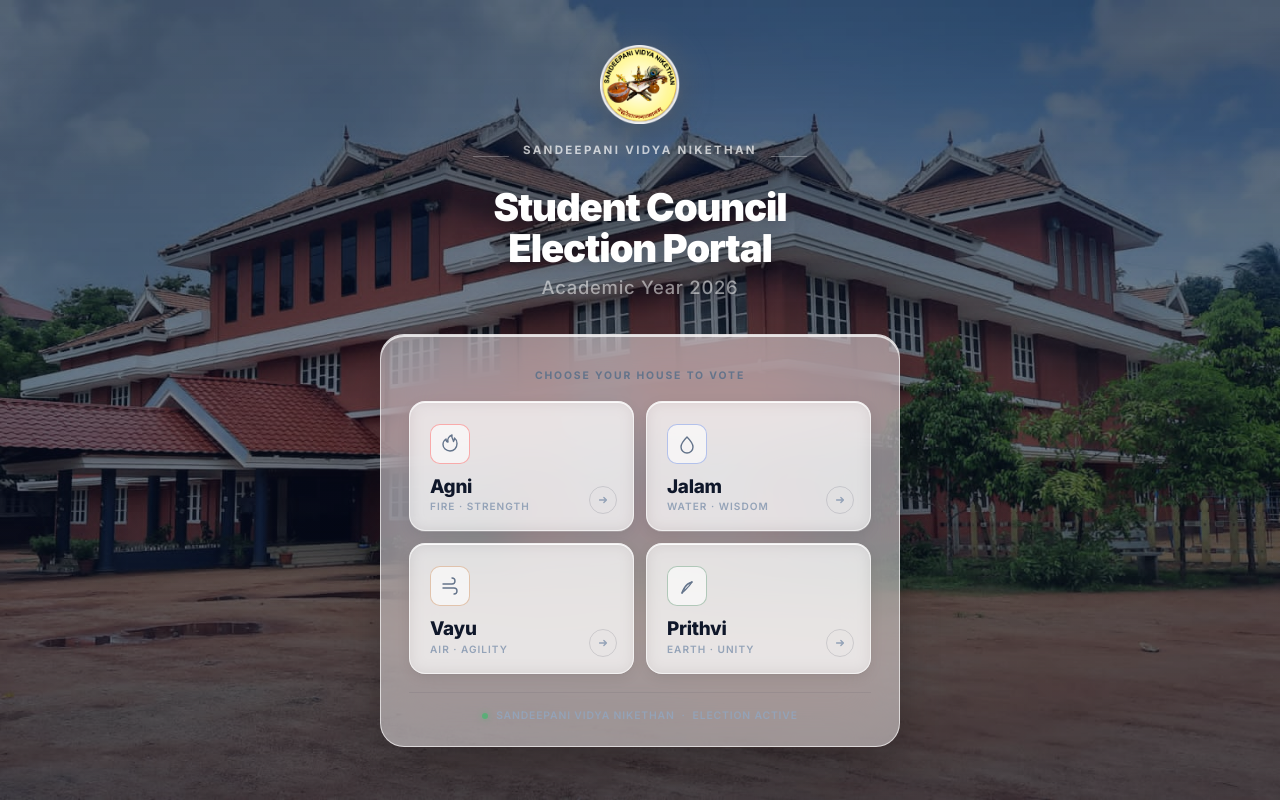
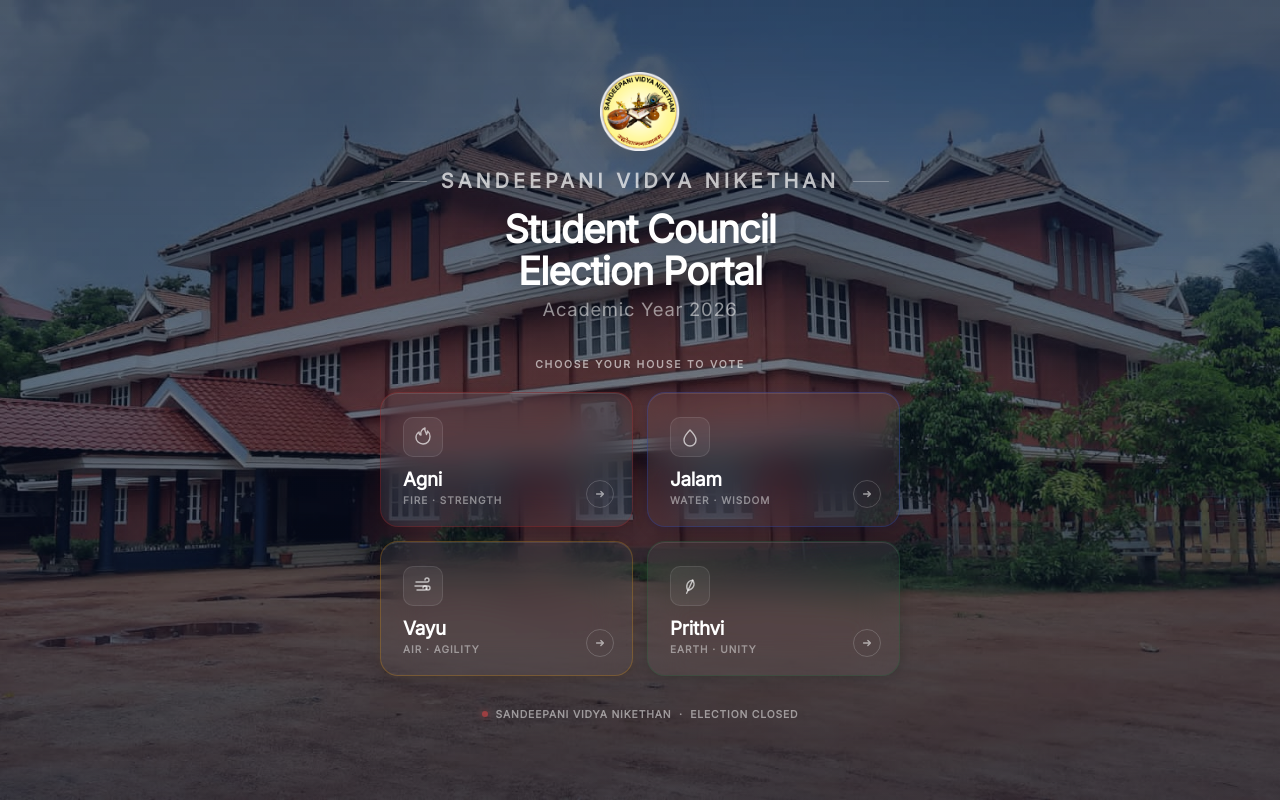
Before and after one commit to webstaxx/election-system, a Flask app: page / in a window 1280 px wide. Run offline with Flask 3, Linux system fonts and the light colour scheme; data comes from the database, SQL or seed files in the repository.

Commit message:
Final touches

```diff
--- a/templates/admin.html
+++ b/templates/admin.html
@@ -632,8 +632,8 @@ body {
 
     <div class="hero">
         <div>
-            <h1>🗳 Student Council Elections</h1>
-            <p class="subtitle">Election Administration Dashboard</p>
+            <h1>🖲️ School Election</h1>
+            <p class="subtitle">Admin Dashboardd</p>
         </div>
         <div id="dashboardStatusBadge">Loading...</div>
     </div>
--- a/templates/index.html
+++ b/templates/index.html
@@ -4,7 +4,7 @@
 <meta charset="UTF-8">
 <meta name="viewport" content="width=device-width, initial-scale=1.0">
 <title>Student Council Election 2026 · Sandeepani Vidya Nikethan</title>
-<link href="https://fonts.googleapis.com/css2?family=Inter:wght@400;500;600;700;800;900&display=swap" rel="stylesheet">
+<link href="https://fonts.googleapis.com/css2?family=Inter:wght=400;500;600;700;800;900&display=swap" rel="stylesheet">
 <style>
 
 /* ── Reset ──────────────────────────────────────── */
@@ -16,16 +16,16 @@
 /* ── Tokens ─────────────────────────────────────── */
 :root {
   --agni:           #b91c1c;
-  --agni-border:    rgba(255, 0, 0, 0.3);
+  --agni-border:    rgba(255, 0, 0, 0.4);
 
   --jalam:          #1d4ed8;
-  --jalam-border:   rgba(29,78,216,0.30);
+  --jalam-border:   rgba(29,78,216,0.40);
 
   --vayu:           #E3940C;
-  --vayu-border:    rgba(180,83,9,0.30);
+  --vayu-border:    rgba(180,83,9,0.40);
 
   --prithvi:        #166534;
-  --prithvi-border: rgba(22,101,52,0.30);
+  --prithvi-border: rgba(22,101,52,0.40);
 
   --ease: cubic-bezier(0.4, 0, 0.2, 1);
 }
@@ -58,9 +58,9 @@ body::before {
   inset: 0;
   background: linear-gradient(
     180deg,
-    rgba(8, 15, 35, 0.60) 0%,
-    rgba(8, 15, 35, 0.50) 45%,
-    rgba(8, 15, 35, 0.65) 100%
+    rgba(8, 15, 35, 0.65) 0%,
+    rgba(8, 15, 35, 0.55) 45%,
+    rgba(8, 15, 35, 0.70) 100%
   );
   z-index: 0;
 }
@@ -75,7 +75,7 @@ body::before {
   flex-direction: column;
   align-items: center;
   text-align: center;
-  padding-bottom: 36px;
+  padding-bottom: 32px;
 }
 
 .school-logo {
@@ -83,19 +83,17 @@ body::before {
   height: 80px;
   object-fit: contain;
   border-radius: 18px;
-  /* Subtle white ring so logo separates from any dark photo behind it */
   filter: drop-shadow(0 0 16px rgba(255,255,255,0.22))
           drop-shadow(0 4px 14px rgba(0,0,0,0.40));
   margin-bottom: 18px;
 }
 
 .school-name {
-  font-size: .72rem;
+  font-size: clamp(1.05rem, 2.5vw, 1.25rem);
   font-weight: 700;
   letter-spacing: .20em;
   text-transform: uppercase;
   color: rgba(255,255,255,0.70);
-  margin-bottom: 14px;
 }
 
 /* Thin rule flanking the school name */
@@ -132,31 +130,19 @@ body::before {
 }
 
 /* ════════════════════════════════════════
-   ZONE B — Glass house card panel
+   ZONE B — Isolated House Grid
 ════════════════════════════════════════ */
-.zone-b {
+.zone-b-grid {
   position: relative;
   z-index: 1;
   width: 100%;
   max-width: 520px;
-
-  /* The one glass surface on the page */
-  background: rgba(255,255,255,0.46);
-  backdrop-filter: blur(28px) saturate(175%);
-  -webkit-backdrop-filter: blur(28px) saturate(175%);
-  border: 1px solid rgba(255,255,255,0.64);
-  border-radius: 24px;
-  box-shadow:
-    0 2px 0 rgba(255,255,255,0.75) inset,
-    0 8px 28px rgba(0,0,0,0.12),
-    0 28px 64px rgba(0,0,0,0.16);
-  padding: 28px 28px 24px;
 }
 
 /* Small prompt above the grid */
 .grid-label {
   text-align: center;
-  margin-bottom: 18px;
+  margin-bottom: 20px;
 }
 
 .grid-label-text {
@@ -164,28 +150,30 @@ body::before {
   font-weight: 700;
   letter-spacing: .18em;
   text-transform: uppercase;
-  color: #64748b;
+  color: rgba(255, 255, 255, 0.6);
 }
 
 /* 2×2 grid */
 .house-grid {
   display: grid;
   grid-template-columns: 1fr 1fr;
-  gap: 12px;
+  gap: 14px;
 }
 
-/* ── House card (preserved from established system) ── */
+/* ── House card ── */
 .house-card {
   position: relative;
   display: flex;
   flex-direction: column;
   align-items: flex-start;
-  padding: 22px 20px 18px;
-  background: rgba(255,255,255,0.52);
-  backdrop-filter: blur(8px);
-  -webkit-backdrop-filter: blur(8px);
-  border: 1px solid rgba(255,255,255,0.62);
-  border-radius: 16px;
+  padding: 24px 22px 20px;
+  /* Completely transparent glass base at rest */
+  background: rgba(255, 255, 255, 0.04);
+  backdrop-filter: blur(20px) saturate(120%);
+  -webkit-backdrop-filter: blur(20px) saturate(120%);
+  /* Uses a faint, color-coded border outline */
+  border: 1px solid var(--card-default-border);
+  border-radius: 18px;
   cursor: pointer;
   overflow: hidden;
   user-select: none;
@@ -195,17 +183,18 @@ body::before {
     background   .24s var(--ease),
     border-color .24s var(--ease),
     box-shadow   .24s var(--ease);
+  /* Appends a tiny micro-glow onto the border shape */
   box-shadow:
-    0 1px 3px  rgba(0,0,0,0.04),
-    0 4px 14px rgba(0,0,0,0.07),
-    inset 0 1px 0 rgba(255,255,255,0.90);
+    0 4px 14px rgba(0, 0, 0, 0.15),
+    inset 0 1px 0 rgba(255, 255, 255, 0.1),
+    var(--card-default-glow);
 }
 
 /* Left accent bar — grows on hover */
 .house-card::before {
   content: '';
   position: absolute;
-  left: 0; top: 14px; bottom: 14px;
+  left: 0; top: 16px; bottom: 16px;
   width: 0;
   border-radius: 0 3px 3px 0;
   background: var(--card-theme);
@@ -213,16 +202,40 @@ body::before {
 }
 
 .house-card:hover::before { width: 3px; }
-.house-card:hover { transform: translateY(-3px); }
+
+/* Triggers the dip-to-clear then explode-to-glow sequence */
+.house-card:hover {
+  transform: translateY(-4px);
+  animation: dip-and-glow 0.48s var(--ease) forwards;
+}
 .house-card:active { transform: translateY(-1px) scale(0.984); }
+
+/* The custom animation flow handles the visual dip */
+@keyframes dip-and-glow {
+  0% {
+    background: rgba(255, 255, 255, 0);
+    border-color: rgba(255, 255, 255, 0.08);
+    box-shadow: 0 4px 14px rgba(0, 0, 0, 0.1);
+  }
+  20% {
+    background: rgba(255, 255, 255, 0);
+    border-color: rgba(255, 255, 255, 0.08);
+    box-shadow: 0 4px 14px rgba(0, 0, 0, 0.1);
+  }
+  100% {
+    background: var(--card-hover-bg);
+    border-color: var(--card-border);
+    box-shadow: var(--card-hover-shadow);
+  }
+}
 
 /* Icon */
 .house-icon {
   width: 40px;
   height: 40px;
   border-radius: 10px;
-  background: rgba(255,255,255,0.62);
-  border: 1px solid var(--card-border);
+  background: rgba(255, 255, 255, 0.06);
+  border: 1px solid rgba(255, 255, 255, 0.1);
   display: flex;
   align-items: center;
   justify-content: center;
@@ -234,7 +247,7 @@ body::before {
 .house-icon svg { width: 20px; height: 20px; }
 
 .house-icon svg path {
-  stroke: #64748b;
+  stroke: rgba(255, 255, 255, 0.65);
   transition: stroke .22s var(--ease);
 }
 
@@ -242,7 +255,7 @@ body::before {
   font-size: 1.18rem;
   font-weight: 800;
   letter-spacing: -.015em;
-  color: #0f172a;
+  color: #ffffff;
   line-height: 1;
   margin-bottom: 4px;
   transition: color .2s var(--ease);
@@ -253,17 +266,17 @@ body::before {
   font-weight: 600;
   letter-spacing: .10em;
   text-transform: uppercase;
-  color: #94a3b8;
+  color: rgba(255, 255, 255, 0.45);
 }
 
 /* Arrow circle */
 .house-arrow {
   position: absolute;
-  bottom: 16px; right: 16px;
+  bottom: 18px; right: 18px;
   width: 28px; height: 28px;
   border-radius: 50%;
   background: transparent;
-  border: 1.5px solid rgba(15,23,42,0.12);
+  border: 1.5px solid rgba(255, 255, 255, 0.18);
   display: flex;
   align-items: center;
   justify-content: center;
@@ -276,70 +289,81 @@ body::before {
 .house-arrow svg { width: 12px; height: 12px; }
 
 .house-arrow svg path {
-  stroke: #94a3b8;
+  stroke: rgba(255, 255, 255, 0.55);
   transition: stroke .2s var(--ease);
 }
 
-/* ── Per-house hover ── */
-.agni-card  { --card-theme: var(--agni);   --card-border: var(--agni-border);   }
-.jalam-card { --card-theme: var(--jalam);  --card-border: var(--jalam-border);  }
-.vayu-card  { --card-theme: var(--vayu);   --card-border: var(--vayu-border);   }
-.prithvi-card{ --card-theme: var(--prithvi); --card-border: var(--prithvi-border); }
-
-.agni-card:hover {
-  background: rgba(185,28,28,0.06); border-color: var(--agni-border);
-  box-shadow: 0 4px 20px rgba(185,28,28,0.14), 0 14px 36px rgba(0,0,0,0.10), inset 0 1px 0 rgba(255,255,255,0.70);
+/* ── Per-house configs (Custom Initial Borders & Glow Ecosystems) ── */
+.agni-card  {
+  --card-theme: var(--agni);
+  --card-border: var(--agni-border);
+  --card-default-border: rgba(185, 28, 28, 0.28);
+  --card-default-glow: 0 0 12px rgba(185, 28, 28, 0.08);
+  --card-hover-bg: rgba(185, 28, 28, 0.15);
+  --card-hover-shadow: 0 12px 32px rgba(185, 28, 28, 0.25), inset 0 1px 0 rgba(255, 255, 255, 0.2);
 }
-.agni-card:hover .house-name               { color: var(--agni); }
-.agni-card:hover .house-icon               { background: rgba(185,28,28,0.08); border-color: var(--agni-border); }
-.agni-card:hover .house-icon svg path      { stroke: var(--agni); }
+.agni-card:hover .house-name               { color: #ffffff; }
+.agni-card:hover .house-icon               { background: rgba(185, 28, 28, 0.25); border-color: var(--agni-border); }
+.agni-card:hover .house-icon svg path      { stroke: #ff6b6b; }
 .agni-card:hover .house-arrow              { background: var(--agni); border-color: var(--agni); transform: scale(1.1); }
 .agni-card:hover .house-arrow svg path     { stroke: #fff; }
 
-.jalam-card:hover {
-  background: rgba(29,78,216,0.06); border-color: var(--jalam-border);
-  box-shadow: 0 4px 20px rgba(29,78,216,0.14), 0 14px 36px rgba(0,0,0,0.10), inset 0 1px 0 rgba(255,255,255,0.70);
+.jalam-card {
+  --card-theme: var(--jalam);
+  --card-border: var(--jalam-border);
+  --card-default-border: rgba(29, 78, 216, 0.28);
+  --card-default-glow: 0 0 12px rgba(29, 78, 216, 0.08);
+  --card-hover-bg: rgba(29, 78, 216, 0.15);
+  --card-hover-shadow: 0 12px 32px rgba(29, 78, 216, 0.25), inset 0 1px 0 rgba(255, 255, 255, 0.2);
 }
-.jalam-card:hover .house-name              { color: var(--jalam); }
-.jalam-card:hover .house-icon              { background: rgba(29,78,216,0.08); border-color: var(--jalam-border); }
-.jalam-card:hover .house-icon svg path     { stroke: var(--jalam); }
+.jalam-card:hover .house-name              { color: #ffffff; }
+.jalam-card:hover .house-icon              { background: rgba(29, 78, 216, 0.25); border-color: var(--jalam-border); }
+.jalam-card:hover .house-icon svg path     { stroke: #60a5fa; }
 .jalam-card:hover .house-arrow             { background: var(--jalam); border-color: var(--jalam); transform: scale(1.1); }
 .jalam-card:hover .house-arrow svg path    { stroke: #fff; }
 
-.vayu-card:hover {
-  background: rgba(180,83,9,0.06); border-color: var(--vayu-border);
-  box-shadow: 0 4px 20px rgba(180,83,9,0.14), 0 14px 36px rgba(0,0,0,0.10), inset 0 1px 0 rgba(255,255,255,0.70);
+.vayu-card  {
+  --card-theme: var(--vayu);
+  --card-border: var(--vayu-border);
+  --card-default-border: rgba(227, 148, 12, 0.28);
+  --card-default-glow: 0 0 12px rgba(227, 148, 12, 0.08);
+  --card-hover-bg: rgba(227, 148, 12, 0.15);
+  --card-hover-shadow: 0 12px 32px rgba(227, 148, 12, 0.25), inset 0 1px 0 rgba(255, 255, 255, 0.2);
 }
-.vayu-card:hover .house-name               { color: var(--vayu); }
-.vayu-card:hover .house-icon               { background: rgba(180,83,9,0.08); border-color: var(--vayu-border); }
-.vayu-card:hover .house-icon svg path      { stroke: var(--vayu); }
+.vayu-card:hover .house-name               { color: #ffffff; }
+.vayu-card:hover .house-icon               { background: rgba(227, 148, 12, 0.25); border-color: var(--vayu-border); }
+.vayu-card:hover .house-icon svg path      { stroke: #fbbf24; }
 .vayu-card:hover .house-arrow              { background: var(--vayu); border-color: var(--vayu); transform: scale(1.1); }
 .vayu-card:hover .house-arrow svg path     { stroke: #fff; }
 
-.prithvi-card:hover {
-  background: rgba(22,101,52,0.06); border-color: var(--prithvi-border);
-  box-shadow: 0 4px 20px rgba(22,101,52,0.14), 0 14px 36px rgba(0,0,0,0.10), inset 0 1px 0 rgba(255,255,255,0.70);
+.prithvi-card {
+  --card-theme: var(--prithvi);
+  --card-border: var(--prithvi-border);
+  --card-default-border: rgba(22, 101, 52, 0.28);
+  --card-default-glow: 0 0 12px rgba(22, 101, 52, 0.08);
+  --card-hover-bg: rgba(22, 101, 52, 0.15);
+  --card-hover-shadow: 0 12px 32px rgba(22, 101, 52, 0.25), inset 0 1px 0 rgba(255, 255, 255, 0.2);
 }
-.prithvi-card:hover .house-name            { color: var(--prithvi); }
-.prithvi-card:hover .house-icon            { background: rgba(22,101,52,0.08); border-color: var(--prithvi-border); }
-.prithvi-card:hover .house-icon svg path   { stroke: var(--prithvi); }
+.prithvi-card:hover .house-name            { color: #ffffff; }
+.prithvi-card:hover .house-icon            { background: rgba(22, 101, 52, 0.25); border-color: var(--prithvi-border); }
+.prithvi-card:hover .house-icon svg path   { stroke: #4ade80; }
 .prithvi-card:hover .house-arrow           { background: var(--prithvi); border-color: var(--prithvi); transform: scale(1.1); }
 .prithvi-card:hover .house-arrow svg path  { stroke: #fff; }
 
 .house-card:focus-visible {
-  outline: 3px solid rgba(255,255,255,0.55);
+  outline: 3px solid rgba(255,255,255,0.4);
   outline-offset: 3px;
 }
 
-/* Footer inside zone B */
-.zone-b-footer {
+/* Standalone Page Footer */
+.page-footer {
+  position: relative;
+  z-index: 1;
   display: flex;
   align-items: center;
   justify-content: center;
   gap: 8px;
-  margin-top: 18px;
-  padding-top: 16px;
-  border-top: 1px solid rgba(15,23,42,0.07);
+  margin-top: 32px;
 }
 
 .footer-dot {
@@ -351,6 +375,16 @@ body::before {
   flex-shrink: 0;
 }
 
+.footer-dot.closed {
+  background: #ef4444;
+  box-shadow: 0 0 6px rgba(239,68,68,0.7);
+}
+
+.footer-dot.open {
+  background: #22c55e;
+  box-shadow: 0 0 6px rgba(34,197,94,0.7);
+}
+
 @keyframes pulse {
   0%, 100% { opacity: 1; }
   50%       { opacity: 0.30; }
@@ -360,19 +394,16 @@ body::before {
   font-size: .65rem;
   font-weight: 600;
   letter-spacing: .08em;
-  color: #94a3b8;
+  color: rgba(255, 255, 255, 0.5);
   text-transform: uppercase;
 }
 
-/* ════════════════════════════════════════
-   RESPONSIVE
-════════════════════════════════════════ */
+/* ── Responsive ── */
 @media (max-width: 480px) {
   body           { padding: 32px 16px 40px; }
   .school-logo   { width: 64px; height: 64px; }
-  .zone-a        { padding-bottom: 28px; }
-  .zone-b        { padding: 22px 18px 20px; border-radius: 20px; }
-  .house-card    { padding: 18px 16px 14px; }
+  .zone-a        { padding-bottom: 24px; }
+  .house-card    { padding: 20px 18px 16px; border-radius: 16px; }
   .house-name    { font-size: 1.05rem; }
   .house-icon    { width: 36px; height: 36px; margin-bottom: 12px; }
 }
@@ -391,7 +422,6 @@ body::before {
 </head>
 <body>
 
-  <!-- ══ ZONE A — Identity, floating on photo ══ -->
   <div class="zone-a">
 
     <img
@@ -412,8 +442,7 @@ body::before {
 
   </div>
 
-  <!-- ══ ZONE B — Glass house card panel ══ -->
-  <div class="zone-b">
+  <div class="zone-b-grid">
 
     <div class="grid-label">
       <span class="grid-label-text">Choose your house to vote</span>
@@ -421,7 +450,6 @@ body::before {
 
     <div class="house-grid">
 
-      <!-- Agni -->
       <div class="house-card agni-card"
            role="button" tabindex="0"
            aria-label="Vote as Agni house"
@@ -444,7 +472,6 @@ body::before {
         </div>
       </div>
 
-      <!-- Jalam -->
       <div class="house-card jalam-card"
            role="button" tabindex="0"
            aria-label="Vote as Jalam house"
@@ -465,7 +492,7 @@ body::before {
         </div>
       </div>
 
-      <!-- Vayu -->
+    <!-- Vayu (Authentic Minimalist Wind Lines) -->
     <div class="house-card vayu-card"
         role="button" tabindex="0"
         aria-label="Vote as Vayu house"
@@ -473,8 +500,9 @@ body::before {
         onkeydown="if(event.key==='Enter'||event.key===' ')selectHouse('vayu')">
     <div class="house-icon">
         <svg viewBox="0 0 20 20" fill="none">
-            <path d="M3 8h9a3 3 0 100-6"  stroke-width="1.4" stroke-linecap="round"/>
-            <path d="M3 12h11a3 3 0 110 6" stroke-width="1.4" stroke-linecap="round"/>
+        <path d="M3 6h11a2 2 0 1 0-2-2" stroke-width="1.4" stroke-linecap="round"/>
+        <path d="M2 10h13a2 2 0 1 1-2 2" stroke-width="1.4" stroke-linecap="round"/>
+        <path d="M4 14h8a2 2 0 1 0-2-2" stroke-width="1.4" stroke-linecap="round"/>
         </svg>
     </div>
     <div class="house-name">Vayu</div>
@@ -486,7 +514,7 @@ body::before {
     </div>
     </div>
 
-      <!-- Prithvi -->
+    <!-- Prithvi (Sleek Tilted Leaf Outline) -->
     <div class="house-card prithvi-card"
         role="button" tabindex="0"
         aria-label="Vote as Prithvi house"
@@ -494,8 +522,13 @@ body::before {
         onkeydown="if(event.key==='Enter'||event.key===' ')selectHouse('prithvi')">
     <div class="house-icon">
         <svg viewBox="0 0 20 20" fill="none">
-            <path d="M5 17c0 0 2-9 10-11-8 3-8 8-8 8" stroke-width="1.4" stroke-linecap="round" stroke-linejoin="round"/>
-            <path d="M5 17c4-4 7-6 10-11"              stroke-width="1.4" stroke-linecap="round"/>
+        <g transform="rotate(25 10 10)">
+            <!-- Clean Leaf Outline -->
+            <path d="M10 15C5.5 11.5 5.5 6.5 10 3.5C14.5 6.5 14.5 11.5 10 15Z"
+                stroke-width="1.4" stroke-linecap="round" stroke-linejoin="round"/>
+            <!-- Main Stem & Center Vein -->
+            <path d="M10 18V3.5" stroke-width="1.4" stroke-linecap="round" stroke-linejoin="round"/>
+        </g>
         </svg>
     </div>
     <div class="house-name">Prithvi</div>
@@ -507,20 +540,50 @@ body::before {
     </div>
     </div>
 
-    </div><!-- /house-grid -->
-
-    <!-- Footer strip inside the glass panel -->
-    <div class="zone-b-footer">
-      <span class="footer-dot" aria-hidden="true"></span>
-      <span class="footer-text">Sandeepani Vidya Nikethan &nbsp;·&nbsp; Election Active</span>
+    </div></div>
+    <!-- Footer -->
+    <div class="page-footer">
+    <span class="footer-dot" id="footerDot" aria-hidden="true"></span>
+    <span class="footer-text" id="footerStatus">
+        Checking Election Status...
+    </span>
     </div>
-
-  </div><!-- /zone-b -->
 
 <script>
 function selectHouse(house) {
   window.location.href = `/student?house=${house}`;
 }
+
+async function loadElectionStatus() {
+  try {
+    const response = await fetch('/admin/status');
+    const data = await response.json();
+
+    const footerText = document.getElementById('footerStatus');
+    const footerDot = document.getElementById('footerDot');
+
+    if (data.election_open) {
+      footerText.innerHTML =
+        'Sandeepani Vidya Nikethan &nbsp;·&nbsp; Election Active';
+
+      footerDot.classList.remove('closed');
+      footerDot.classList.add('open');
+    } else {
+      footerText.innerHTML =
+        'Sandeepani Vidya Nikethan &nbsp;·&nbsp; Election Closed';
+
+      footerDot.classList.remove('open');
+      footerDot.classList.add('closed');
+    }
+  } catch (error) {
+    console.error('Failed to load election status:', error);
+
+    document.getElementById('footerStatus').innerHTML =
+      'Sandeepani Vidya Nikethan &nbsp;·&nbsp; Status Unavailable';
+  }
+}
+
+loadElectionStatus();
 </script>
 
 </body>
```
Lines whose indentation alone changed are shown as unchanged.
